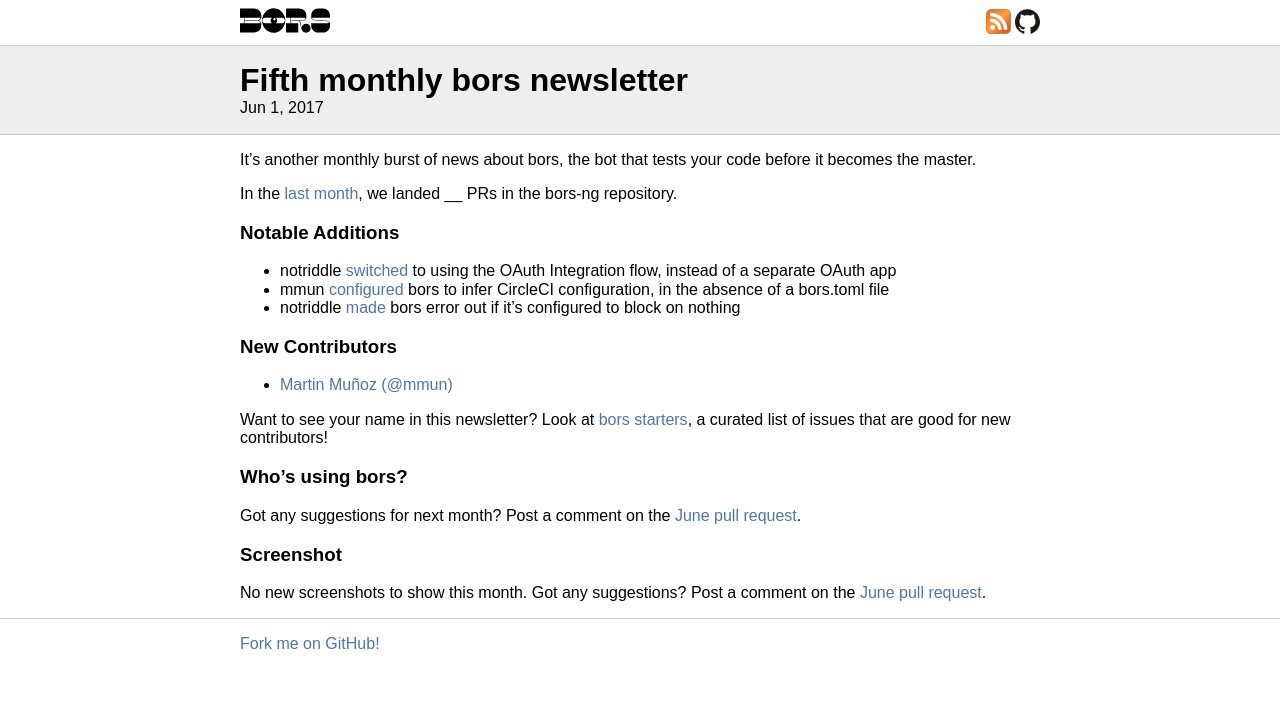
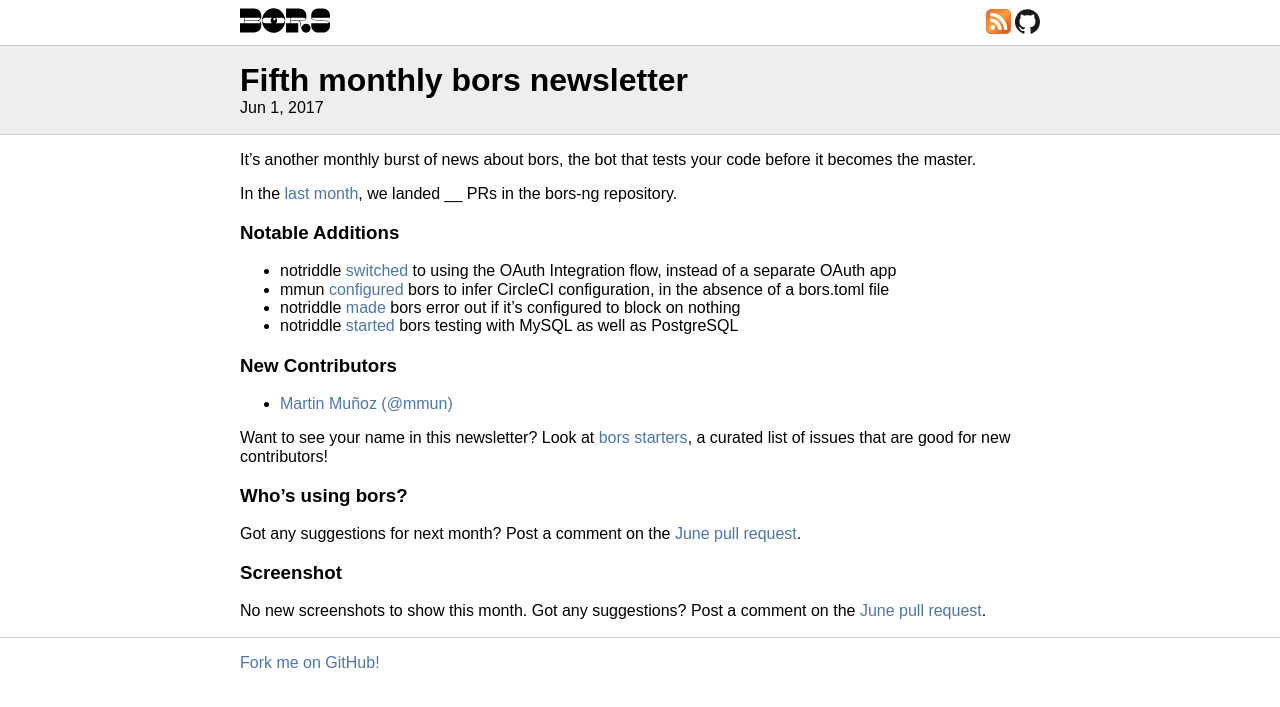
Before and after one commit to bors-ng/bors-ng.github.io, a Jekyll site: the page built from _posts/2017-06-01-tmib-05.md, in a window 1280 px wide. Shown: the top 707 px of the page. Built offline with Jekyll 4.4.1, drawn with Linux system fonts in a browser that asks for light colours.

Commit message:
Add bors-ng/bors-ng#188

```diff
--- a/_posts/2017-06-01-tmib-05.md
+++ b/_posts/2017-06-01-tmib-05.md
@@ -18,6 +18,7 @@ we landed __ PRs in the bors-ng repository.
 * notriddle [switched](https://github.com/bors-ng/bors-ng/pull/172) to using the OAuth Integration flow, instead of a separate OAuth app
 * mmun [configured](https://github.com/bors-ng/bors-ng/pull/183) bors to infer CircleCI configuration, in the absence of a bors.toml file
 * notriddle [made](https://github.com/bors-ng/bors-ng/pull/184) bors error out if it's configured to block on nothing
+* notriddle [started](https://github.com/bors-ng/bors-ng/pull/188) bors testing with MySQL as well as PostgreSQL
 
 
 ### New Contributors
```
